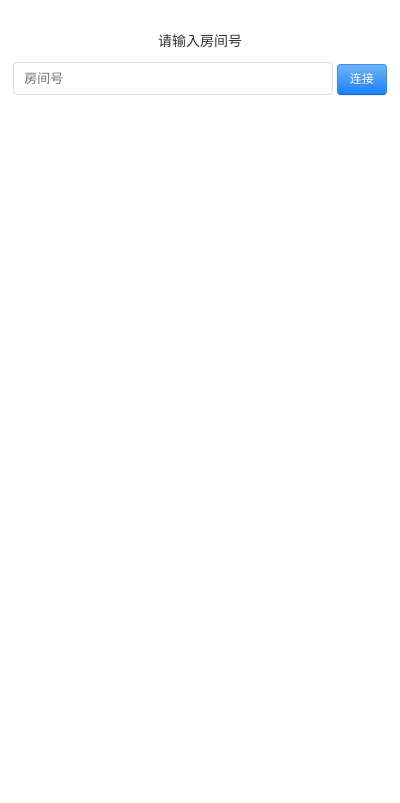
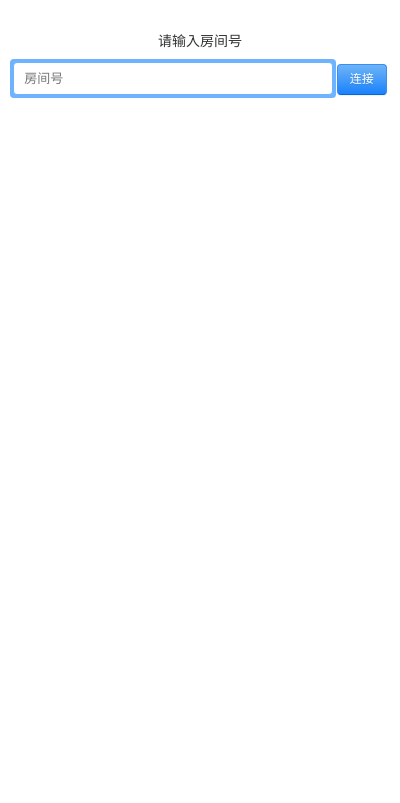
Before and after one commit to zephyrzoom/pandatv, an Electron app: page electron/index.html in a window 400 px wide. Shown: the top 803 px of the page. Drawn offline with Linux system fonts and the light colour scheme.

Commit message:
add autofocus input.

```diff
--- a/electron/index.html
+++ b/electron/index.html
@@ -221,7 +221,7 @@
           <from>
             <div class="form-group">
               <h5>请输入房间号</h5>
-              <input type="text" class="form-control" placeholder="房间号" id="roomid" maxlength="10">
+              <input type="text" class="form-control" placeholder="房间号" id="roomid" maxlength="10" autofocus="autofocus">
               <button onclick="setRoomId()" class="btn btn-primary btn-large">连接</button>
             </div>
             </form>
```
